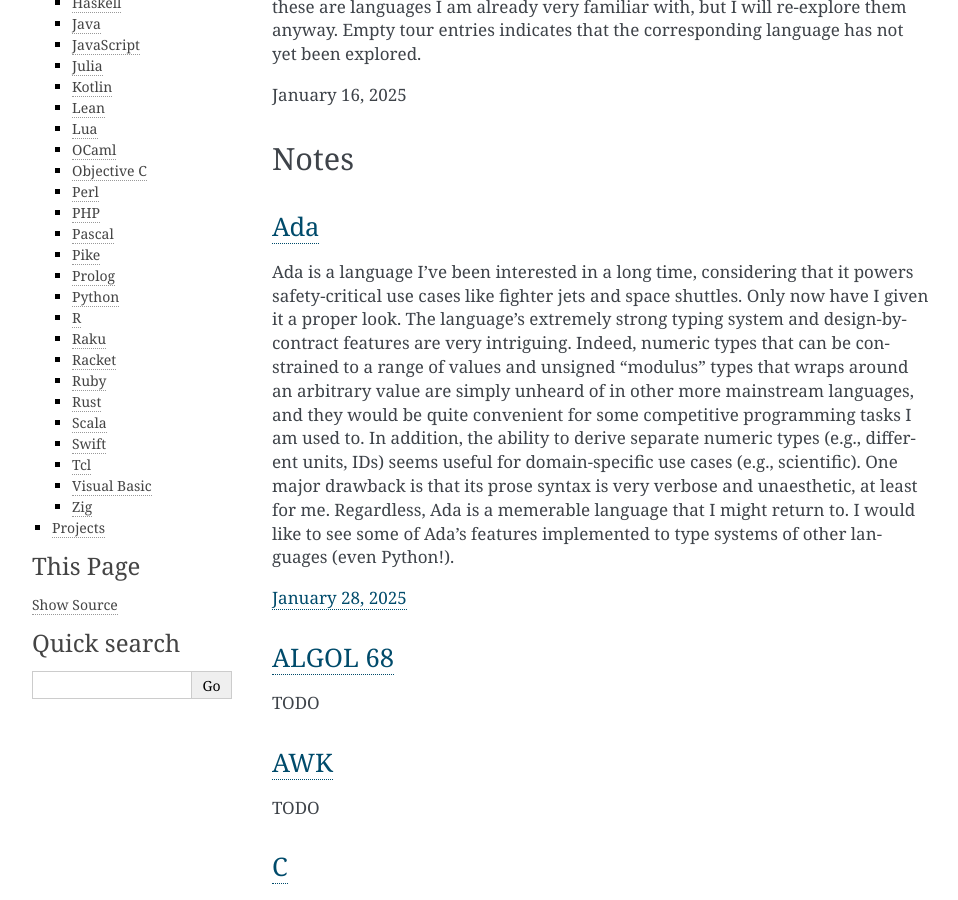
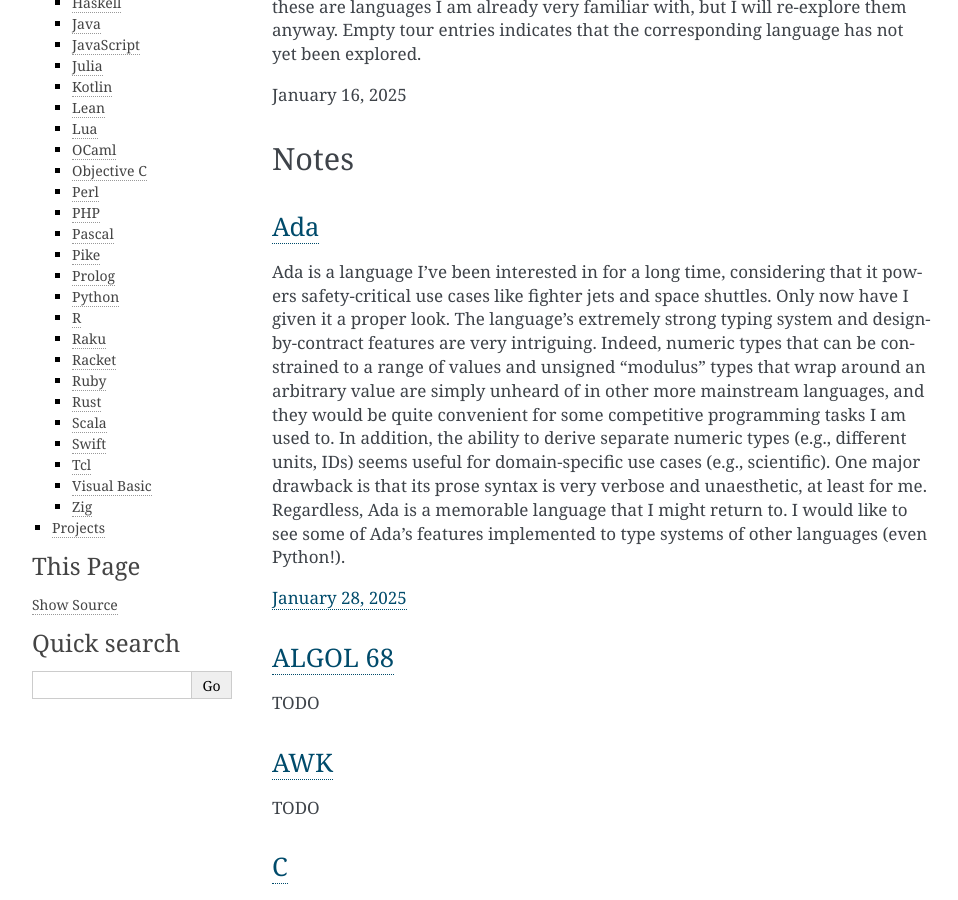
Before and after one commit to AussieSeaweed/personal-website, a Sphinx documentation site: the page built from source/random/pl-tour.rst, in a window 1280 px wide and 900 px high, scrolled down 564 px. Shown: the whole window, without its empty margins (148-1106 px from the left). Built offline with Sphinx 7.4.7, drawn with Linux system fonts in a browser that asks for light colours.

Commit message:
Fix typos

```diff
--- a/source/random/pl-tour.rst
+++ b/source/random/pl-tour.rst
@@ -17,7 +17,7 @@ Notes
 `Ada <https://www.adaic.org/>`_
 ^^^^^^^^^^^^^^^^^^^^^^^^^^^^^^^
 
-Ada is a language I've been interested in a long time, considering that it powers safety-critical use cases like fighter jets and space shuttles. Only now have I given it a proper look. The language's extremely strong typing system and design-by-contract features are very intriguing. Indeed, numeric types that can be constrained to a range of values and unsigned "modulus" types that wraps around an arbitrary value are simply unheard of in other more mainstream languages, and they would be quite convenient for some competitive programming tasks I am used to. In addition, the ability to derive separate numeric types (e.g., different units, IDs) seems useful for domain-specific use cases (e.g., scientific). One major drawback is that its prose syntax is very verbose and unaesthetic, at least for me. Regardless, Ada is a memerable language that I might return to. I would like to see some of Ada's features implemented to type systems of other languages (even Python!).
+Ada is a language I've been interested in for a long time, considering that it powers safety-critical use cases like fighter jets and space shuttles. Only now have I given it a proper look. The language's extremely strong typing system and design-by-contract features are very intriguing. Indeed, numeric types that can be constrained to a range of values and unsigned "modulus" types that wrap around an arbitrary value are simply unheard of in other more mainstream languages, and they would be quite convenient for some competitive programming tasks I am used to. In addition, the ability to derive separate numeric types (e.g., different units, IDs) seems useful for domain-specific use cases (e.g., scientific). One major drawback is that its prose syntax is very verbose and unaesthetic, at least for me. Regardless, Ada is a memorable language that I might return to. I would like to see some of Ada's features implemented to type systems of other languages (even Python!).
 
 `January 28, 2025 <https://learn.adacore.com/courses/intro-to-ada/>`_
 
```
